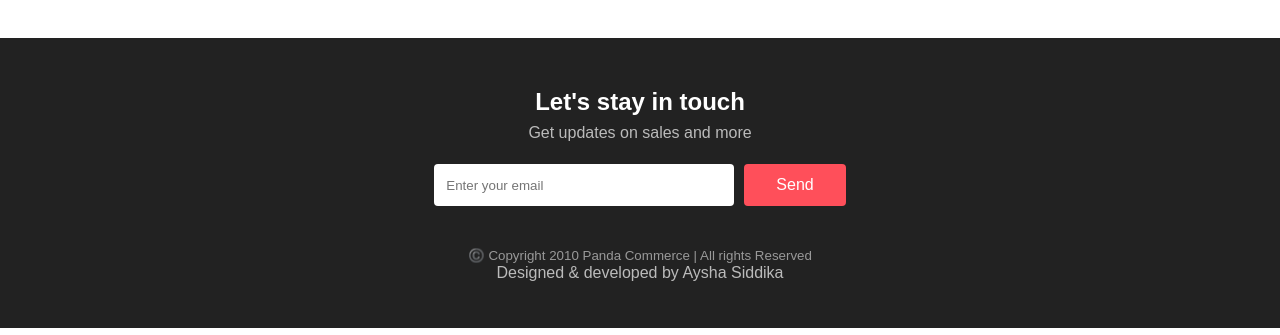
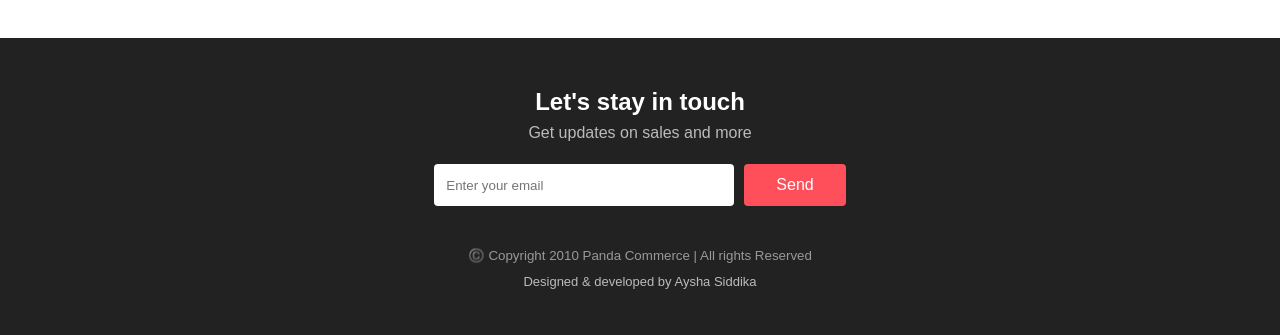
Before and after one commit to Ayshasiddika444/panda-commerce, a plain HTML site: page index.html in a window 1280 px wide. Shown: the part 2663-2998 px from the top of the page. Drawn offline with Linux system fonts and the light colour scheme.

Commit message:
Update style.css

```diff
--- a/css/style.css
+++ b/css/style.css
@@ -129,3 +129,4 @@ footer small { color: #999; }
 @media (max-width: 600px) {
   .mission-images { grid-template-columns: 1fr; }
 }
+.credit { margin-top: 10px; font-size: 13px; color: #bbb; }
```
